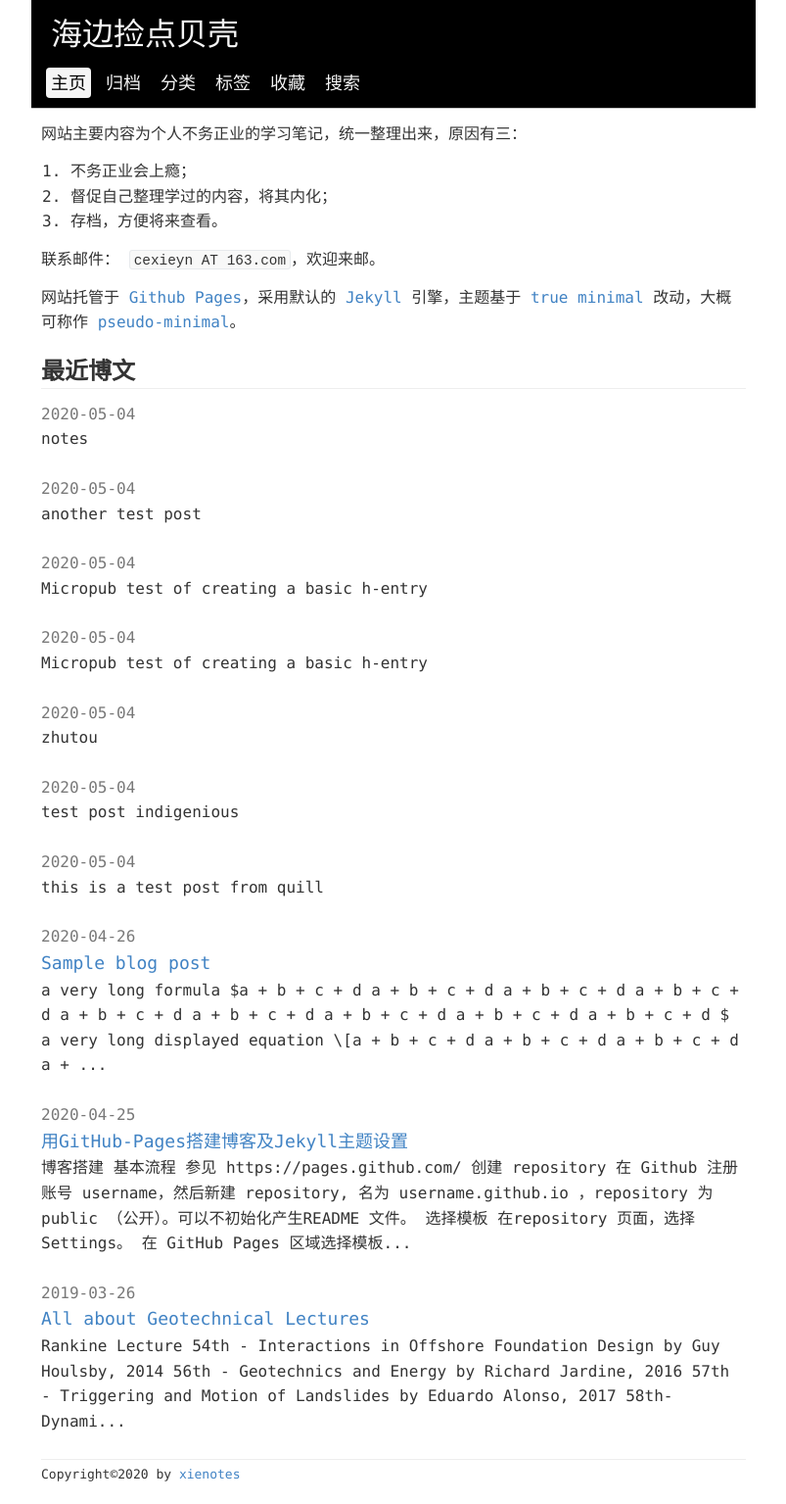
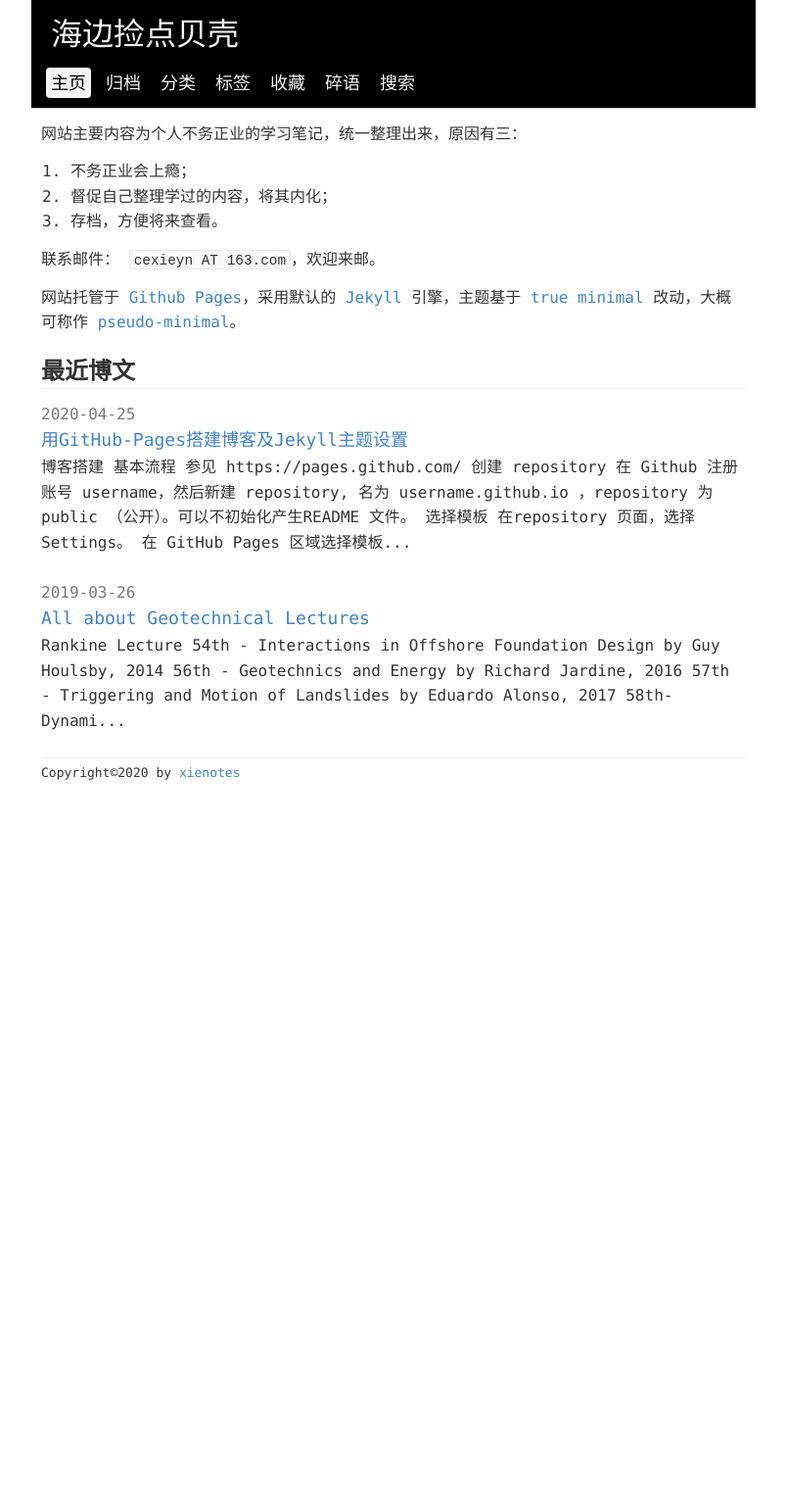
Before and after one commit to xienotes/xienotes.github.io, a Jekyll site: the page built from index.html, in a window 1280 px wide. Shown: the whole page at 98% size, without its empty margins (238-1041 px from the left). Built offline with Jekyll 4.4.1, drawn with Linux system fonts in a browser that asks for light colours; the list of posts is cut into pages by our own code; after the commit the page ends 900 px from its top, so only the background shows below that.

Commit message:
add notes

```diff
--- a/_config.yml
+++ b/_config.yml
@@ -36,10 +36,10 @@
 excerpt_separator: <!--more-->
 
 # short note collections
-collections:
-  notes:
-    output: true
-    permalink: /notes/:year:month:day:hour:minute:second
+#collections:
+#  notes:
+#    output: true
+#    permalink: /notes/:year:month:day:hour:minute:second
 
 # header navigation
 navigation:
@@ -53,8 +53,8 @@
     url: /tags.html
   - name: 收藏
     url: /collections.html
-#  - name: 碎语
-#    url: /notes.html
+  - name: 碎语
+    url: /notes.html
   - name: 搜索
     url: /search.html
 
--- a/_posts/2020-04-26-sample-blog-post.md
+++ /dev/null
@@ -1,27 +0,0 @@
----
-layout: post
-title: "Sample blog post"
-date: 2020-04-26 10:20
-tags: [github-pages, jekyll]
-category: CodePlay
-toc: true
-mathjax: true
-mathnos: false
-description: ""
----
-
-a very long formula $a + b + c + d a + b + c + d a + b + c + d a + b + c + d a + b + c + d a + b + c + d a + b + c + d a + b + c + d a + b + c + d $
-
-a very long displayed equation
-
-$$
-a + b + c + d a + b + c + d a + b + c + d a + b + c + d a + b + c + d a + b + c + d a + b + c + d a + b + c + d a + b + c + d
-$$
-
-blockquote
-
-> some quoted text
->
-> another line
-
-after blockquote
--- a/_posts/2020-05-04-46818.md
+++ /dev/null
@@ -1,8 +0,0 @@
----
-layout: micropubpost
-date: '2020-05-04T13:00:18.126Z'
-title: ''
-slug: '46818'
-category: social
----
-this is a test post from quill
--- a/_posts/2020-05-04-47280.md
+++ /dev/null
@@ -1,10 +0,0 @@
----
-layout: micropubpost
-date: '2020-05-04T13:08:00.000Z'
-title: ''
-mf-post-status:
-  - published
-slug: '47280'
-category: social
----
-test post indigenious
--- a/_posts/2020-05-04-48239.md
+++ /dev/null
@@ -1,8 +0,0 @@
----
-layout: micropubpost
-date: '2020-05-04T13:23:59.944Z'
-title: ''
-slug: '48239'
-category: social
----
-Micropub test of creating a basic h-entry
--- a/_posts/2020-05-04-48714.md
+++ /dev/null
@@ -1,8 +0,0 @@
----
-layout: micropubpost
-date: '2020-05-04T13:31:54.974Z'
-title: ''
-slug: '48714'
-category: social
----
-Micropub test of creating a basic h-entry
--- a/_posts/2020-05-04-48960.md
+++ /dev/null
@@ -1,10 +0,0 @@
----
-layout: micropubpost
-date: '2020-05-04T13:36:00.000Z'
-title: ''
-mf-post-status:
-  - published
-slug: '48960'
-category: social
----
-another test post
--- a/archive.html
+++ b/archive.html
@@ -2,10 +2,12 @@
 layout: default
 title: 归档
 ---
+{% assign long_posts = site.posts | where_exp: "page","page.layout == 'post' "%}
+
 <h2>归档</h2>
-共有 {{ site.posts | size }} 篇文章
+共有 {{ long_posts | size }} 篇文章
 
-{% assign postsByYear = site.posts | group_by_exp:"post", "post.date | date: '%Y'" %}
+{% assign postsByYear = long_posts | group_by_exp:"post", "post.date | date: '%Y'" %}
 
 {% for year in postsByYear %}
 <h3 id="{{ year.name }}" class="post-year">{{ year.name }}</h3>
--- a/assets/css/default.css
+++ b/assets/css/default.css
@@ -40,6 +40,27 @@
     margin-top: 0px !important;
 }
 
+.note-container {
+    margin-bottom: 20px;
+}
+.note-container p {
+    margin: 0px;
+    padding-left: 5px;
+    padding-right: 5px;
+    padding-top: 5px;
+    padding-bottom: 5px;
+}
+
+.note-date {
+    color:rgb(120, 120, 120);
+    font-weight:500;
+}
+
+.note-content-container{
+    background-color: #f8f8f8;
+    border-radius: 4px;
+}
+
 code {
     border: 1px solid #e7eaed;
     border-radius: 3px;
--- a/categories.html
+++ b/categories.html
@@ -2,18 +2,20 @@
 layout: default
 title: 分类
 ---
-
 <h2>分类</h2>
 
 {% assign sort_cat = site.categories | sort %}
 
 {% for category in sort_cat %}
+  {% if category[0] != "social" %}
   <a href="#{{ category[0] | slugify }}">
     {{ category[0] }}<sup>{{ category[1].size }}</sup></a>&ensp;
+  {% endif %}
 {% endfor %}
 
 
 {% for category in sort_cat %}
+{% if category[0] != "social" %}
   <h3 id="{{ category[0] | slugify }}" class="post-category">{{ category[0] | strip }} </h3>
   <ul class="category-post-list">
     {% for post in category[1] %}
@@ -25,4 +27,5 @@
     </li>
     {% endfor %}
   </ul>
+{% endif %}
 {% endfor %}
--- a/index.html
+++ b/index.html
@@ -6,10 +6,13 @@
 {% endcapture %}
 {{ my_include | markdownify }}
 
+
+{% assign long_posts = site.posts | where_exp: "page","page.layout == 'post' "%}
+
 <section>
   <h3 class="recent-post">最近博文</h3>
   <ul class="homepage-post-list" >
-      {% for post in site.posts limit: site.front_page_post %}
+      {% for post in long_posts limit: site.front_page_post %}
 
         <li class="post-list">
           <div class="homepage-post-metadata">
```
Also changed, not shown: _notes/202005041750.md (deleted, +0 -5 lines), _posts/2020-05-04-47340.md (deleted, +0 -10 lines), _posts/2020-05-04-49080.md (deleted, +0 -10 lines), notes.html (+14 -5 lines), _layouts/micropubpost.html (renamed from _layouts/note.html).
